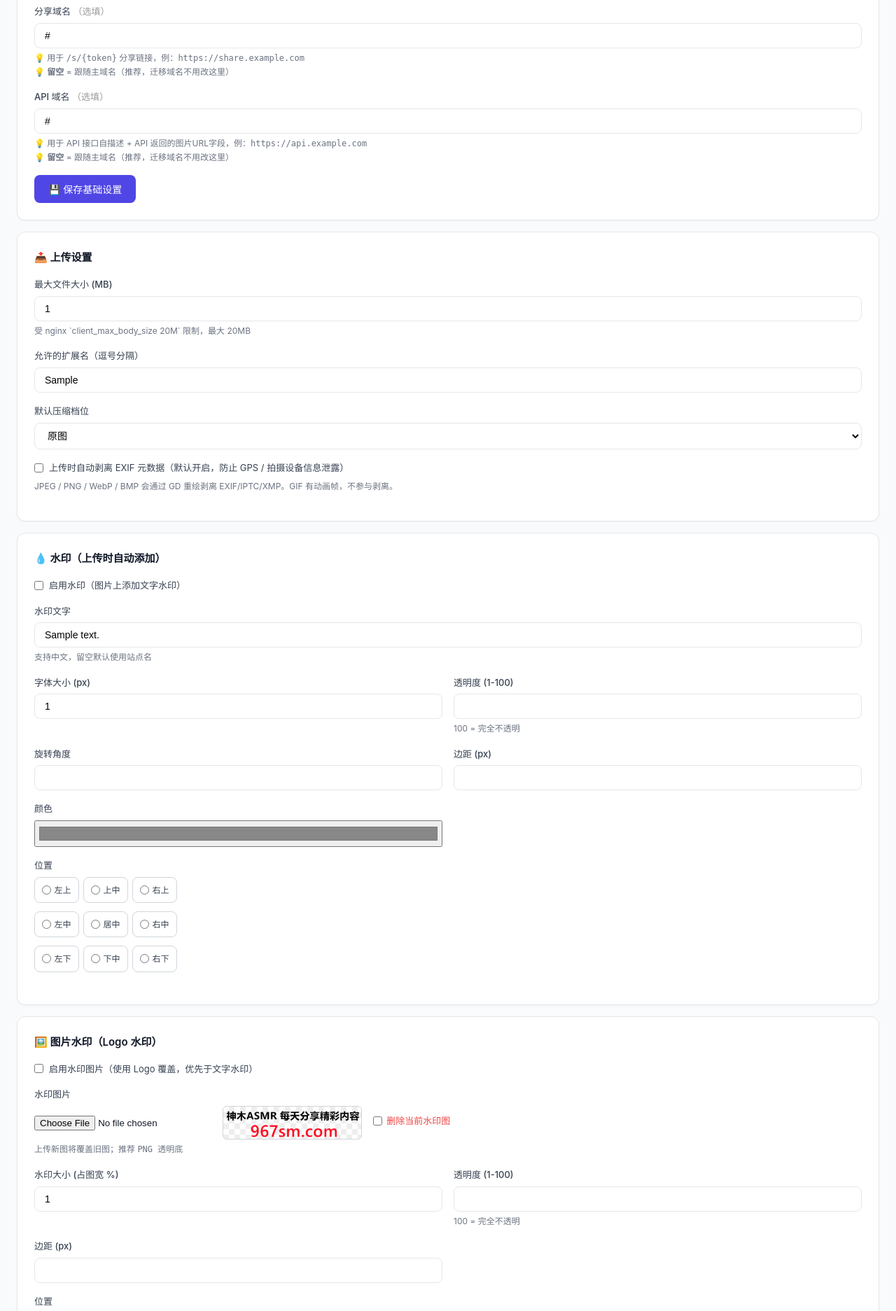
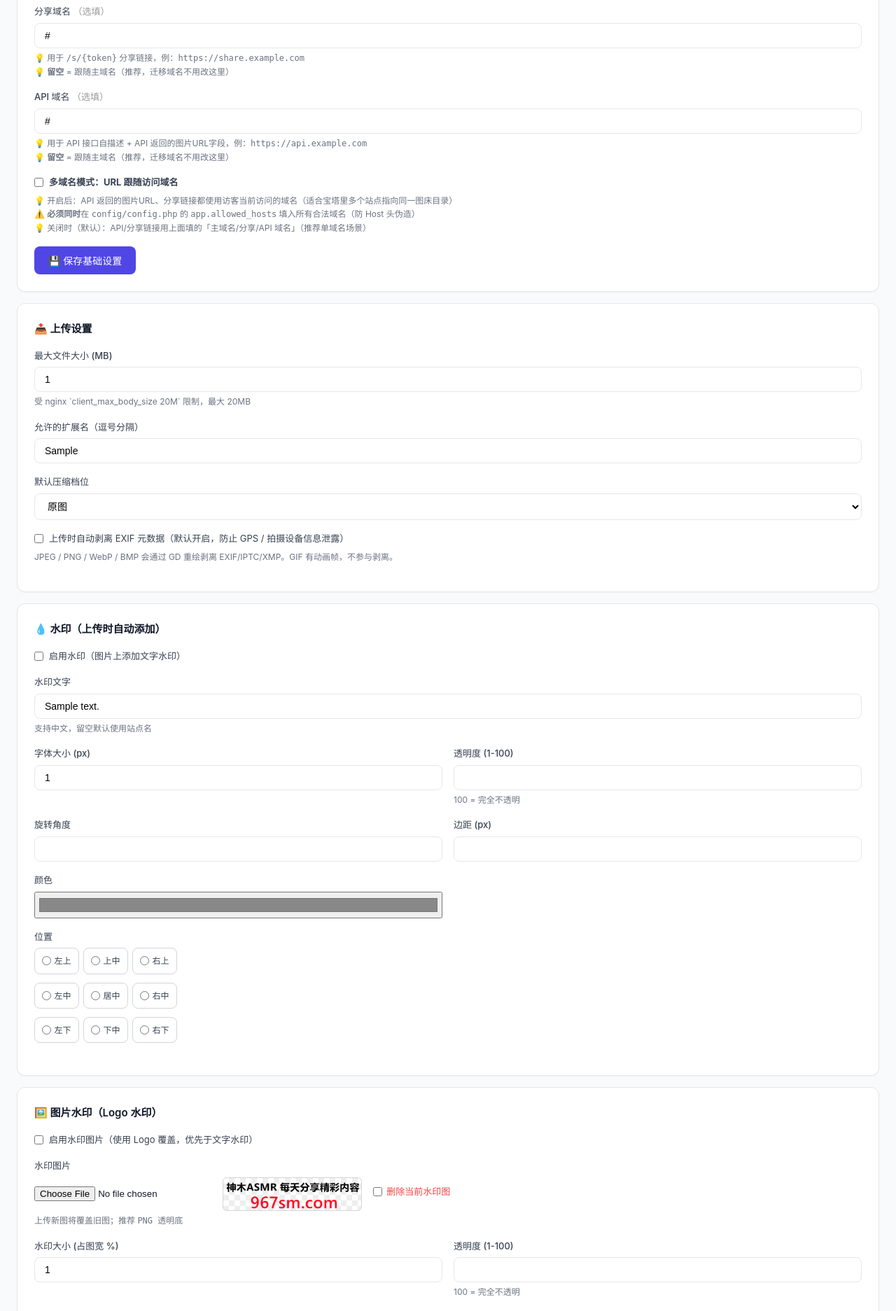
Before and after one commit to yunlianw/freeimg, a PHP site: template views/settings/index.php in a window 1280 px wide. Shown: the part 576-2449 px from the top of the page at 70% size. Run offline with PHP 8.4, Linux system fonts and the light colour scheme; the template is opened without the code that fills it: most values are stand-ins (such as "Sample title", 1, 10 or a date in 2020); data that the repository does not hold is empty.

Commit message:
feat: 多域名模式开关 url_follow_host（龙虾二号方案）
痛点：宝塔里 5 个站点指向同一图床目录，5 个域名访问，但 API 返回
链接是固定 site_url，5 域名访问拿到的链接都一样。

方案（单开关）：
- settings.url_follow_host 默认 '0'
- '0'：v1.1.7 行为不变（用 site_url/share_url/api_url 配置）
- '1'：跳过 site_url/share_url/api_url 写死值，URL 跟随访问域名
- share/api 留空已跟随 site_origin → 自动跟随（share_origin/api_origin 一行不改）

实现：
- site_origin() 加 url_follow_host 分支（复用 request_origin helper）
- request_origin() 抽出供多域名模式和默认 fallback 共享
- SettingController 加 checkbox（取消勾选存 '0' 而非空字符串）
- upgrade.php 升级路径 INSERT 默认 '0'（幂等）
- config.example.php 加 allowed_hosts 注释示例
- views/settings/index.php 加未配白名单时的黄色警告条

安全：
- 复用 config.app.allowed_hosts 白名单
- host 字符白名单清洗
- 开启多域名模式必须配白名单（UI 红字 + 设置页黄色警告条）

审查：龙虾二号 CONDITIONAL PASS（修复 P1+P2 后打包）：
- P1 线上 DB 改回 '0'（已处理）
- P2 config.example.php 补 allowed_hosts 注释（已处理）
- P3 抽 request_origin() 去重（已处理）
- P4 设置页警告条（已处理）

```diff
--- a/app/Controllers/SettingController.php
+++ b/app/Controllers/SettingController.php
@@ -36,6 +36,7 @@ class SettingController
             'site_url',                              // 主域名（后台可改）
             'share_url',                             // 分享域名（留空跟随主域名）
             'api_url',                               // API 域名（留空跟随主域名）
+            'url_follow_host',                       // 多域名模式开关（checkbox）
             'upload_max_size', 'upload_allowed_types',
             'default_compression',
             'strip_exif',
@@ -81,6 +82,11 @@ class SettingController
 
         foreach ($allowed as $key) {
             $value = trim((string)$request->post($key, ''));
+
+            // checkbox 字段（不勾时 HTML 表单不提交，需要显式存 '0'）
+            if (in_array($key, ['url_follow_host', 'strip_exif', 'watermark_enabled', 'image_watermark_enabled'], true)) {
+                $value = $value === '1' ? '1' : '0';
+            }
 
             // 站点 URL 校验：必须是合法 http(s) URL，host 字符白名单
             if ($key === 'site_url') {
--- a/views/settings/index.php
+++ b/views/settings/index.php
@@ -39,6 +39,24 @@
                 💡 用于 API 接口自描述 + API 返回的图片URL字段，例：<code>https://api.example.com</code><br>
                 💡 <b>留空</b> = 跟随主域名（推荐，迁移域名不用改这里）
             </div>
+        </div>
+        <div class="form-group">
+            <label style="display:flex; align-items:center; gap:8px; cursor:pointer; font-weight:normal;">
+                <input type="checkbox" name="url_follow_host" value="1" <?= ($settings['url_follow_host'] ?? '0') === '1' ? 'checked' : '' ?>>
+                <b>多域名模式：URL 跟随访问域名</b>
+            </label>
+            <div class="hint">
+                💡 开启后：API 返回的图片URL、分享链接都使用访客当前访问的域名（适合宝塔里多个站点指向同一图床目录）<br>
+                ⚠️ <b>必须同时</b>在 <code>config/config.php</code> 的 <code>app.allowed_hosts</code> 填入所有合法域名（防 Host 头伪造）<br>
+                💡 关闭时（默认）：API/分享链接用上面填的「主域名/分享/API 域名」（推荐单域名场景）
+            </div>
+            <?php if (($settings['url_follow_host'] ?? '0') === '1' && empty(config('app.allowed_hosts'))): ?>
+                <div style="margin-top:8px; padding:10px 14px; background:#fef3c7; border-left:4px solid #f59e0b; border-radius:4px; color:#92400e; font-size:13px;">
+                    ⚠️ <b>未配置 allowed_hosts 白名单！</b> 多域名模式已开启但 config 里没填白名单，当前会信任任意 Host 头（存在安全风险）。<br>
+                    请在 <code>config/config.php</code> 的 <code>app</code> 节加：<br>
+                    <code style="display:block; margin-top:4px; padding:4px 8px; background:#fff;'allowed_hosts' =&gt; ['pic.5276.net', 'img.xxx.com'],</code>
+                </div>
+            <?php endif; ?>
         </div>
         <div style="display:flex; gap:8px; margin-top:12px;">
             <button type="submit" name="submit_section" value="basic" class="btn-primary">💾 保存基础设置</button>
```
Also changed, not shown: app/Helpers/functions.php (+31 -0 lines), config/config.example.php (+8 -0 lines), install/upgrade.php (+14 -1 lines), CHANGELOG.md.
